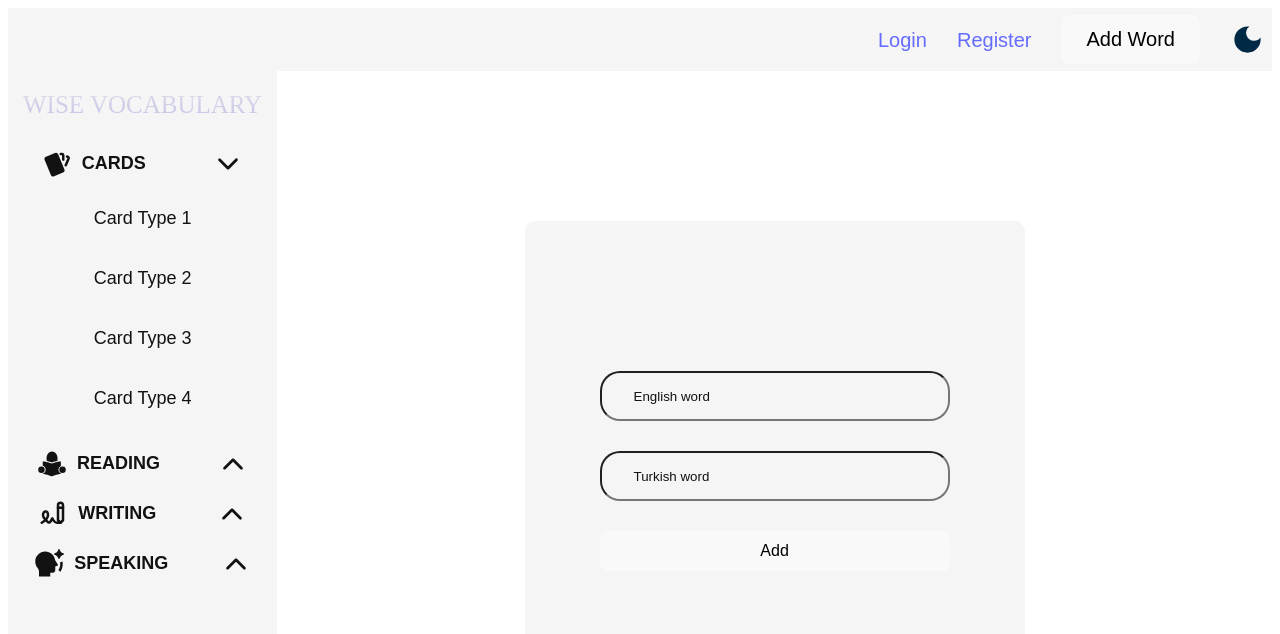
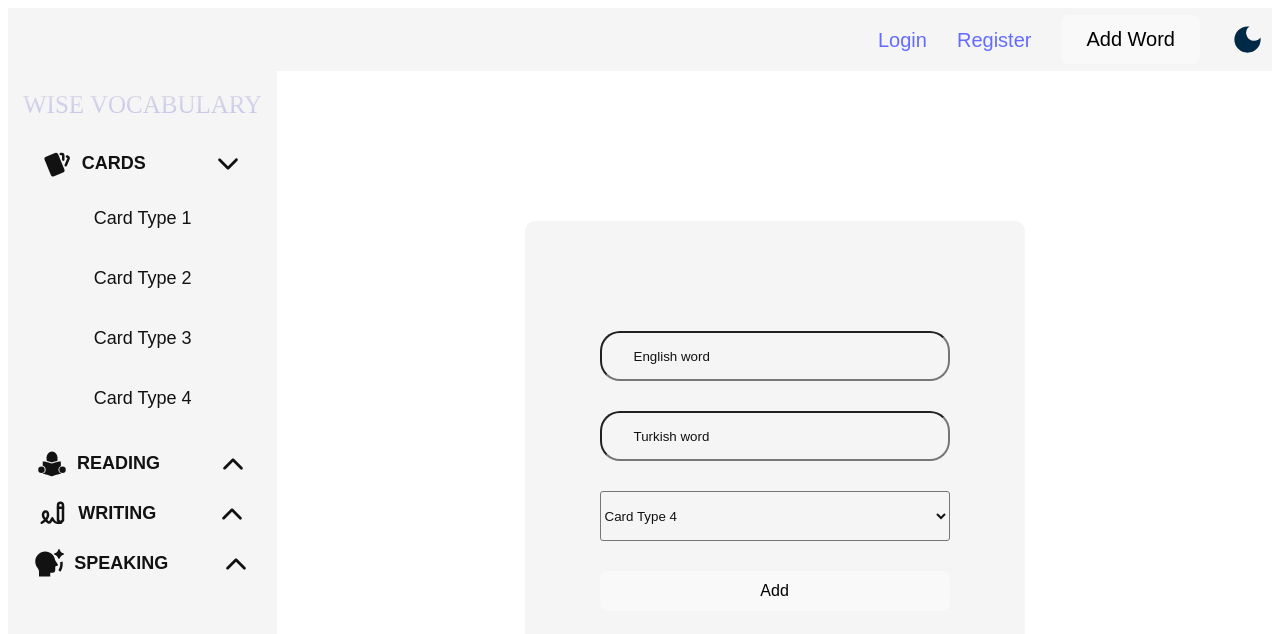
Before and after one commit to bilgekosee/vocabulary-card-api, a React (Vite) app: page /addWord in a window 1280 px wide. Shown: the top 634 px of the page. Built offline with nearby package versions, Linux system fonts and the light colour scheme; a web font is replaced by a local one.

Commit message:
word modeli eklendi ve add word kısmı güncelendi

```diff
--- a/src/addWords/addWords.css
+++ b/src/addWords/addWords.css
@@ -23,3 +23,10 @@
   color: var(--text-color);
   padding-left: 30px;
 }
+.addword-wrapper select {
+  width: 350px;
+  height: 50px;
+  background-color: var(--loginregister-bg);
+  color: var(--text-color);
+  border-radius: 3px;
+}
--- a/src/addWords/addWords.jsx
+++ b/src/addWords/addWords.jsx
@@ -1,15 +1,61 @@
+import { useState } from "react";
 import "./addWords.css";
 import { useNavigate } from "react-router-dom";
 const AddWords = () => {
-  const navigate = useNavigate();
+  const [english, setEnglish] = useState("");
+  const [turkish, setTurkish] = useState("");
+  const [cardType, setCardType] = useState("4");
+
+  const handleSubmit = async (e) => {
+    e.preventDefault();
+
+    try {
+      const res = await fetch("http://127.0.0.1:3000/addWord", {
+        method: "POST",
+        headers: { "Content-Type": "application/json" },
+        body: JSON.stringify({ english, turkish, cardType }),
+      });
+
+      const data = await res.json();
+      alert(data.message);
+
+      setEnglish("");
+      setTurkish("");
+      setCardType("1");
+    } catch (err) {
+      console.error("Kelime ekleme hatası:", err);
+      alert("Kelime eklenemedi!");
+    }
+  };
   return (
     <div className="addword-container">
       <div className="add-english-turkish">
-        <from className="addword-wrapper">
-          <input type="text" placeholder="English word" required></input>
-          <input type="text" placeholder="Turkish word" required></input>
+        <form className="addword-wrapper" onSubmit={handleSubmit}>
+          <input
+            type="text"
+            placeholder="English word"
+            required
+            value={english}
+            onChange={(e) => setEnglish(e.target.value)}
+          ></input>
+          <input
+            type="text"
+            placeholder="Turkish word"
+            value={turkish}
+            onChange={(e) => setTurkish(e.target.value)}
+            required
+          ></input>
+          <select
+            value={cardType}
+            onChange={(e) => setCardType(e.target.value)}
+          >
+            <option value="1">Card Type 1</option>
+            <option value="2">Card Type 2</option>
+            <option value="3">Card Type 3</option>
+            <option value="4">Card Type 4</option>
+          </select>
           <button type="submit">Add</button>
-        </from>
+        </form>
       </div>
     </div>
   );
```
Also changed, not shown: 1 other file (tests, documents, lock files or other folders).
